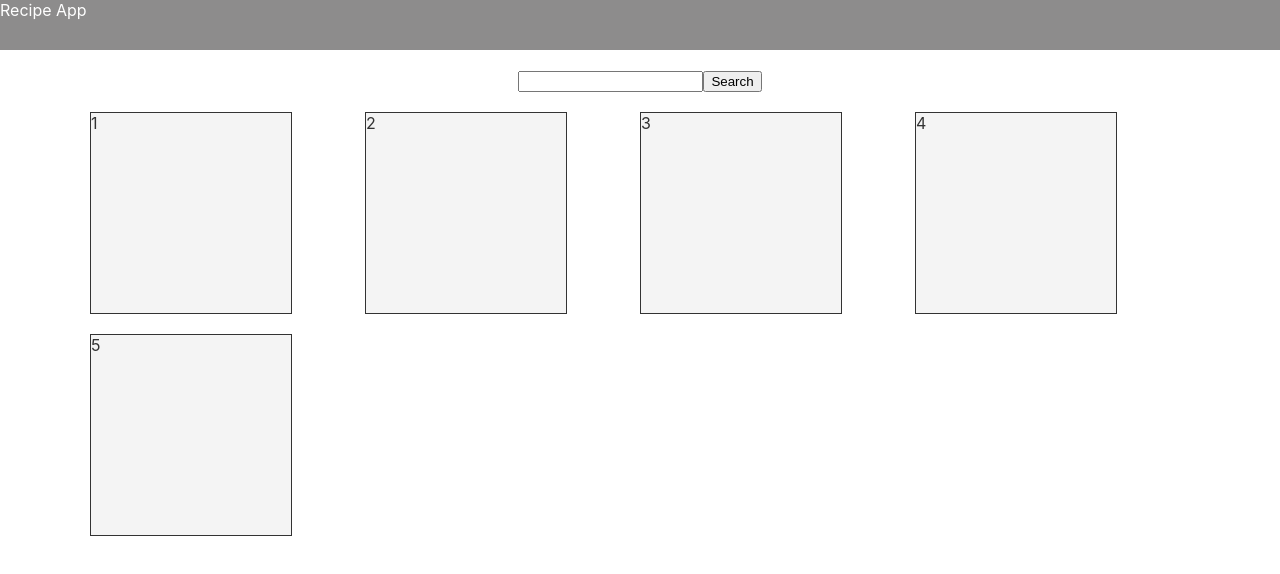
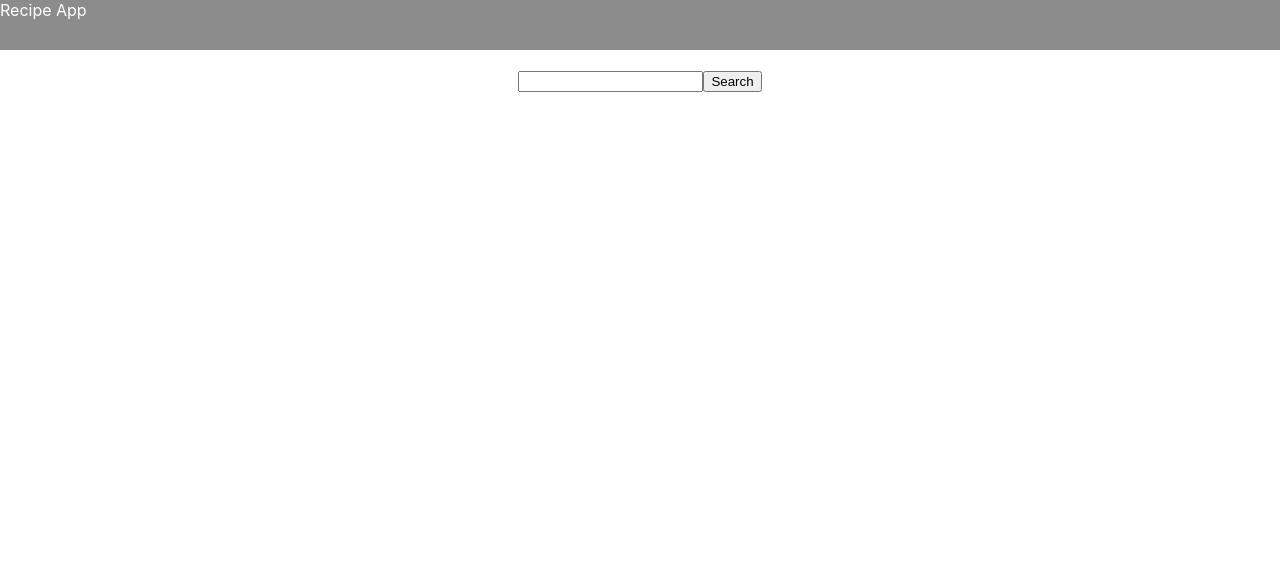
Before and after one commit to igknighton/recipe-app, a React (Create React App) app: page / in a window 1280 px wide. Shown: the top 574 px of the page. Built offline with nearby package versions, Linux system fonts and the light colour scheme.

Commit message:
additional styling; added api hook

```diff
--- a/package.json
+++ b/package.json
@@ -6,8 +6,10 @@
     "@testing-library/jest-dom": "^5.16.5",
     "@testing-library/react": "^13.4.0",
     "@testing-library/user-event": "^13.5.0",
+    "axios": "^1.2.1",
     "react": "^18.2.0",
     "react-dom": "^18.2.0",
+    "react-router-dom": "^6.6.1",
     "react-scripts": "5.0.1",
     "web-vitals": "^2.1.4"
   },
--- a/src/App.css
+++ b/src/App.css
@@ -10,10 +10,6 @@
 .container {
   max-width: 1100px;
   margin: 0 auto;
-  /*display: flex;*/
-  /*flex-direction: column;*/
-  /*justify-content: center;*/
-  /*align-items: center;*/
 }
 
 .recipeContainer {
@@ -21,18 +17,29 @@
   margin: 0 auto;
   display: grid;
   grid-template-columns: repeat(4,1fr);
-  /*grid-gap: 3rem;*/
 }
 
+.notFound {
+  display: grid;
+  grid-column: span 4;
+  justify-content: center;
+}
+
+
 .recipeThumbnail {
+  display: flex;
+  align-items: center;
+  justify-content: center;
   width: 200px;
   height: 200px;
   border: 1px #333 solid;
-  color: #333333;
-  background-color: #f4f4f4;
-  margin-bottom: 20px;
+  margin-bottom: 50px;
 }
 
+.thumbnailTitle {
+  color: #fff;
+  font-weight: 700;
+}
 
 .searchBar {
   margin: 20px 0;
--- a/src/components/RecipeThumbnail.js
+++ b/src/components/RecipeThumbnail.js
@@ -1,9 +1,16 @@
 import React from 'react';
 
-const RecipeThumbnail = ({name}) => {
+const RecipeThumbnail = ({name,imgUrl}) => {
+
+    const thumbNail = {
+        backgroundImage: `url(${imgUrl})`,
+        backgroundSize:'cover'
+    }
     return (
-        <div className={'recipeThumbnail'}>
-            {name}
+        <div className={'recipeThumbnail'} style={thumbNail}>
+            <div className={'thumbnailTitle'}>
+                {name}
+            </div>
         </div>
     );
 };
--- a/src/components/Recipes.js
+++ b/src/components/Recipes.js
@@ -1,20 +1,20 @@
-import React from 'react';
+import React, {useState} from 'react';
 import RecipeThumbnail from "./RecipeThumbnail";
-
+import useApi from "../hooks/useApi";
 const Recipes = () => {
 
-    const recipes = [
-        {name:'1',id:1},
-        {name:'2',id:2},
-        {name:'3',id:3},
-        {name:'4',id:4},
-        {name:'5',id:5},
-    ];
+    const [recipes,setRecipes] = useState([]);
 
-
-    const handleSearch = e => {
-        e.preventDefault();
-        console.log("test");
+    const {searchMeals} = useApi();
+    const handleSearch = async e => {
+        try {
+            e.preventDefault();
+            const searchKeyword = e.target.elements[0].value;
+            const res = await searchMeals(searchKeyword);
+            setRecipes(res.data.meals);
+        } catch (e) {
+            console.error("An Error Occurred",e);
+        }
     }
 
     return (
@@ -25,9 +25,11 @@ const Recipes = () => {
             </form>
             <div className={'recipeContainer'}>
                 {
-                    recipes.map(r => (
-                        <RecipeThumbnail key={r.id} name={r.name}/>
-                    ))
+                    recipes === null ?
+                        <div className={'notFound'}>Recipes not found</div> :
+                    recipes.map(r =>
+                        <RecipeThumbnail key={r.idMeal} name={r.strMeal} imgUrl={r.strMealThumb}/>
+                    )
                 }
             </div>
         </>
--- /dev/null
+++ b/src/hooks/useApi.js
@@ -0,0 +1,25 @@
+import React from 'react';
+import axios from "axios";
+
+const useApi = () => {
+
+    const api = async query => {
+        return await axios.get(`https://www.themealdb.com/api/json/v1/1/${query}`);
+    }
+
+
+    const searchMeals = async term => {
+        return await api(`search.php?s=${term}`);
+    }
+
+    const loadMeal = async mealId => {
+        return await api(`lookup.php?i=${mealId}`);
+    }
+
+    return {
+        searchMeals,
+        loadMeal
+    };
+};
+
+export default useApi;
```
Also changed, not shown: 1 other file (tests, documents, lock files or other folders).
